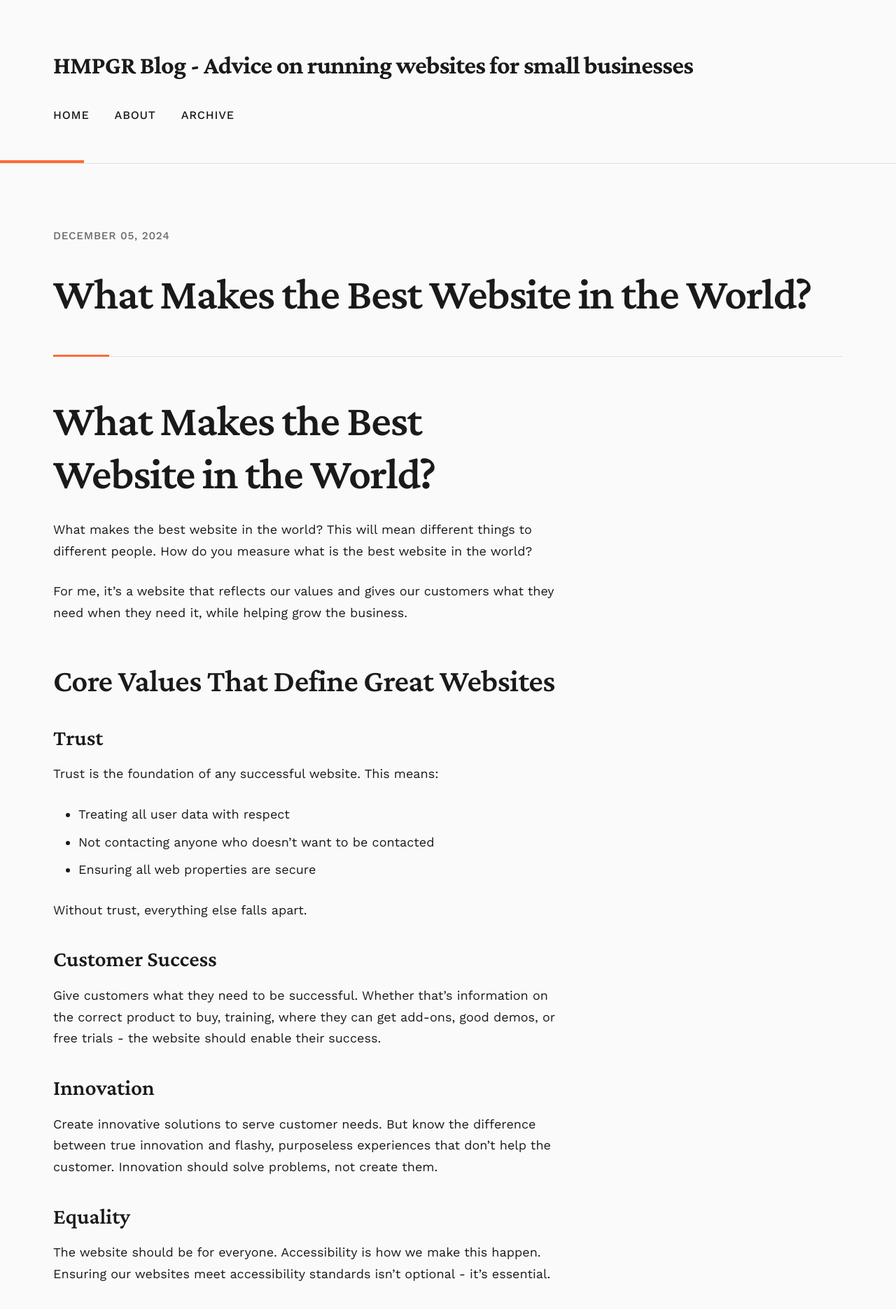
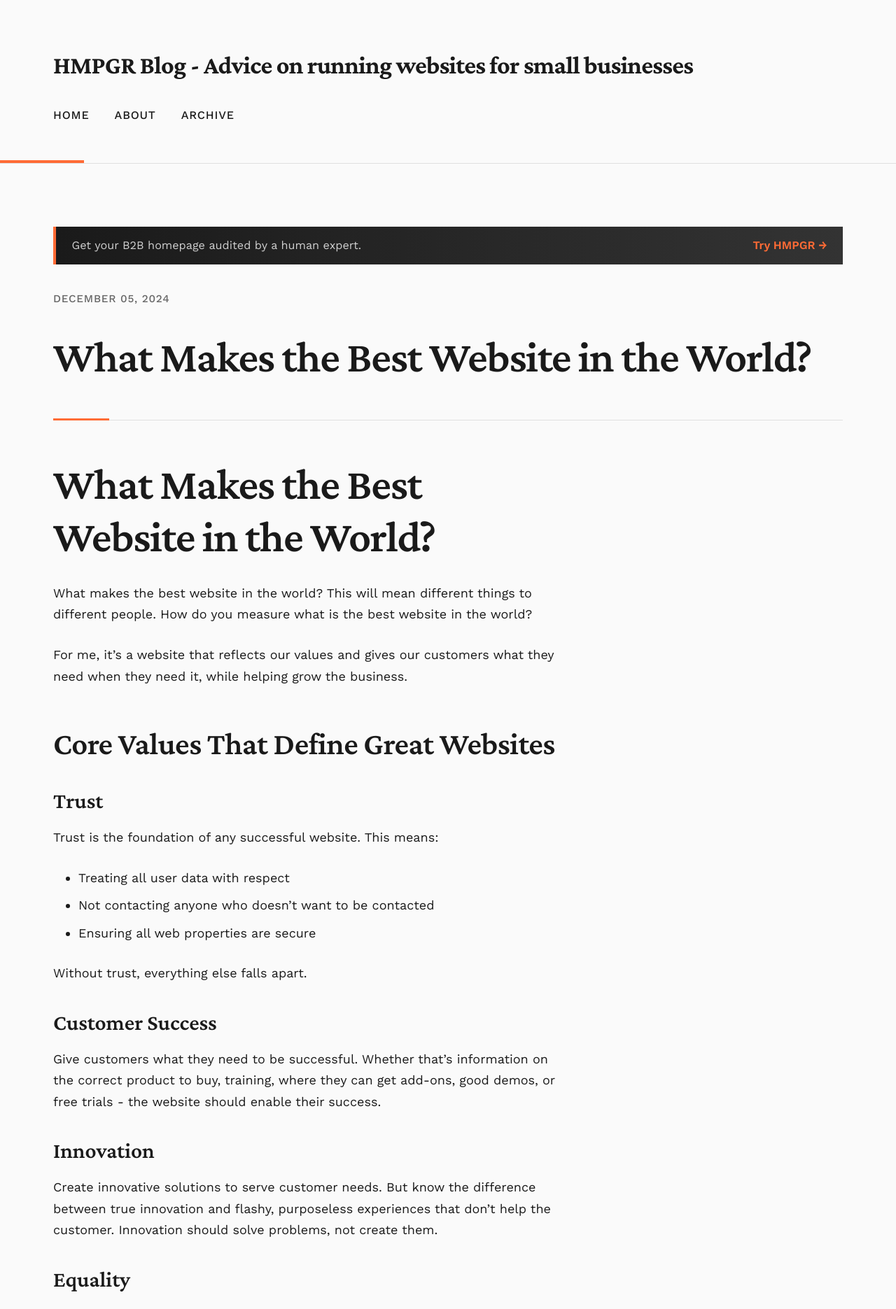
Before and after one commit to aonghusflynn/hmpgr-blog, a Jekyll site: the page built from docs/_posts/2025-12-07-what-makes-the-best-website-in-the-world.markdown, in a window 1280 px wide. Shown: the top 1871 px of the page at 70% size. Built offline with Jekyll 4.4.1, drawn with Linux system fonts in a browser that asks for light colours.

Commit message:
Add CTA banner to post and home layouts; style updates for improved visibility

```diff
--- a/docs/_layouts/home.html
+++ b/docs/_layouts/home.html
@@ -12,7 +12,8 @@ layout: default
   </div>
 
   <ul class="post-list">
-    {% for post in site.posts %}
+    {% assign sorted_posts = site.posts | sort: 'date' | reverse %}
+    {% for post in sorted_posts %}
       <li class="post-item">
         <div class="post-meta">
           {{ post.date | date: "%B %d, %Y" }}
--- a/docs/_layouts/post.html
+++ b/docs/_layouts/post.html
@@ -3,6 +3,11 @@ layout: default
 ---
 
 <article class="post">
+  <div class="cta-banner">
+    <span class="cta-banner-text">Get your B2B homepage audited by a human expert.</span>
+    <a href="https://hmpgr.com" target="_blank">Try HMPGR →</a>
+  </div>
+
   <header class="post-header">
     <div class="post-meta">
       {{ page.date | date: "%B %d, %Y" }}
--- a/docs/assets/css/style.css
+++ b/docs/assets/css/style.css
@@ -261,6 +261,43 @@ blockquote {
   display: inline-block;
 }
 
+/* Top CTA Banner */
+.cta-banner {
+  background: linear-gradient(90deg, var(--color-text) 0%, #333 100%);
+  color: var(--color-bg);
+  padding: 0.75rem 1.25rem;
+  margin-bottom: 2rem;
+  display: flex;
+  justify-content: space-between;
+  align-items: center;
+  font-size: 0.9rem;
+  border-left: 4px solid var(--color-accent);
+}
+
+.cta-banner-text {
+  color: #D0D0D0;
+}
+
+.cta-banner a {
+  color: var(--color-accent);
+  border: none;
+  font-weight: 600;
+  white-space: nowrap;
+  transition: color 0.2s ease;
+}
+
+.cta-banner a:hover {
+  color: var(--color-bg);
+}
+
+@media (max-width: 768px) {
+  .cta-banner {
+    flex-direction: column;
+    gap: 0.5rem;
+    text-align: center;
+  }
+}
+
 /* Single Post */
 .post-header {
   margin-bottom: 3rem;
```
